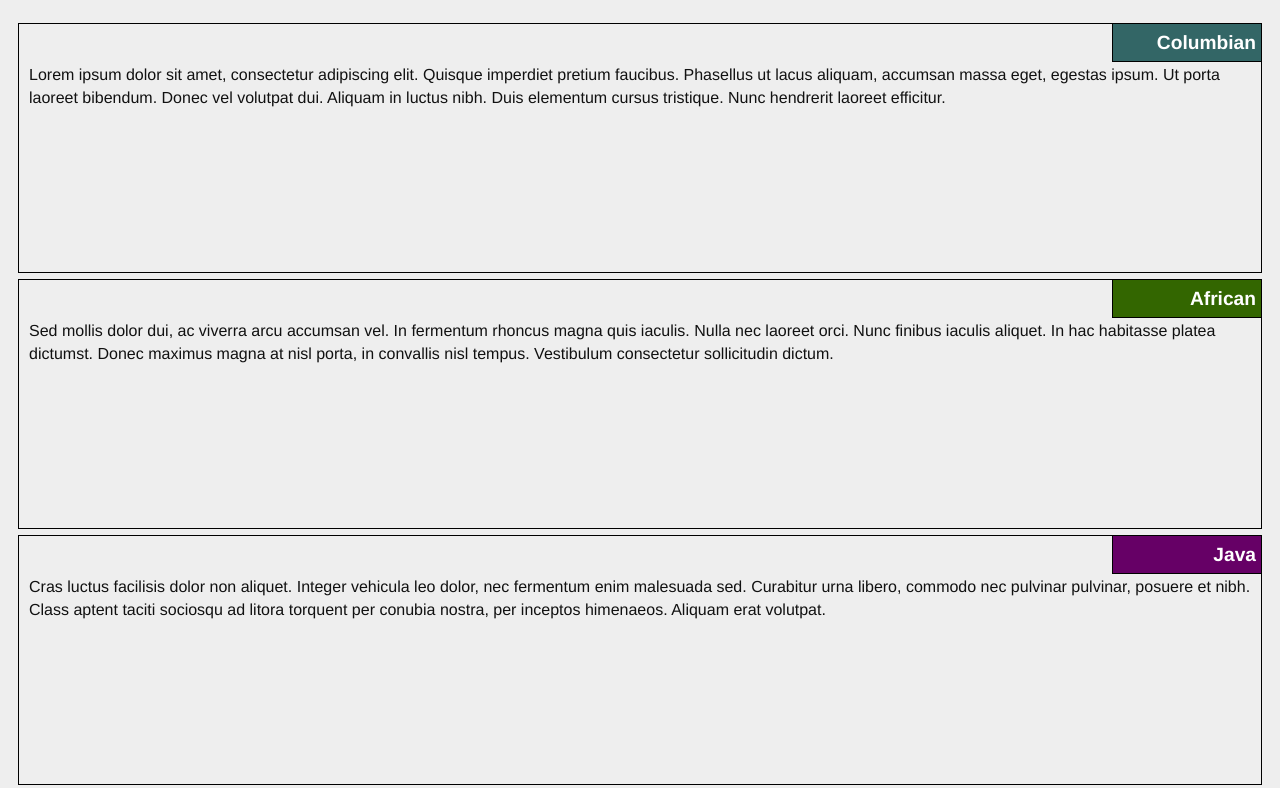
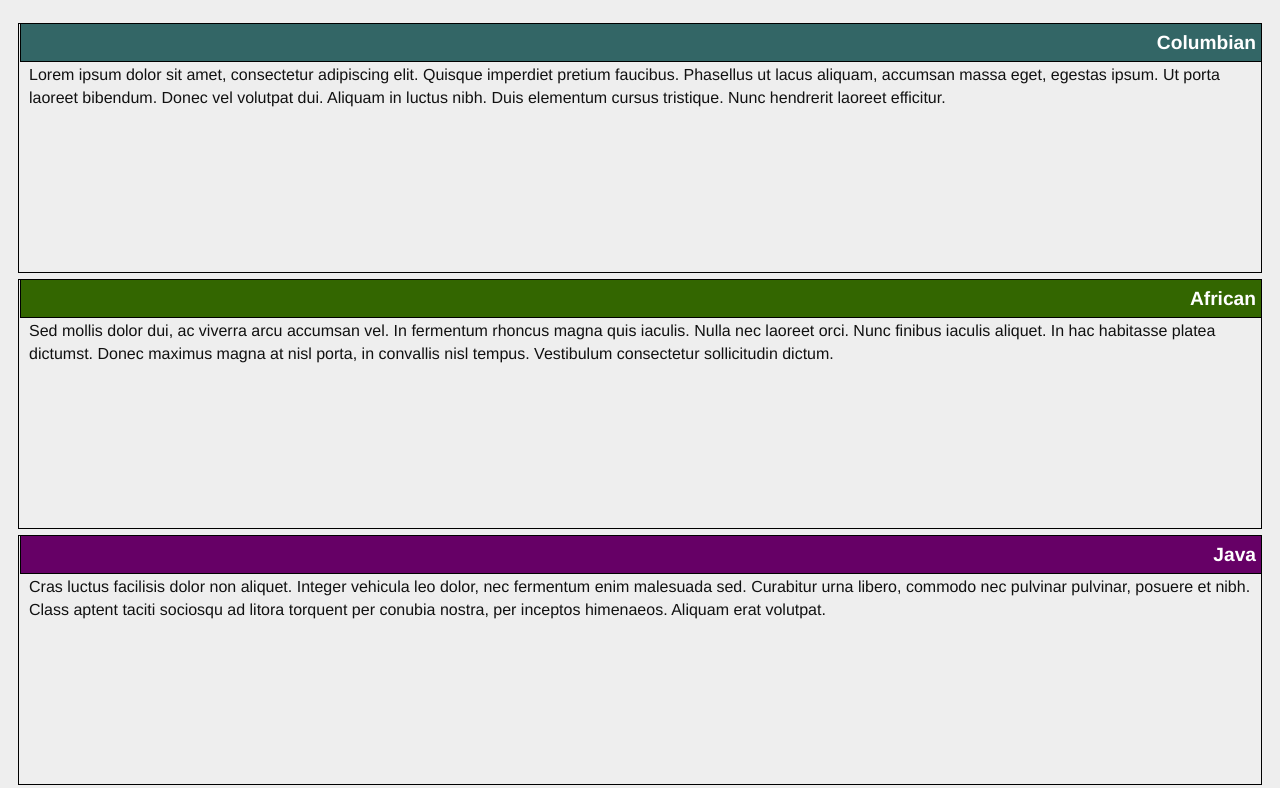
Before and after one commit to k2ed/first-site, a PHP site: page / in a window 1280 px wide. Shown: the part 80-868 px from the top of the page. Run offline with PHP 8.4, Linux system fonts and the light colour scheme; some web fonts are replaced.

Commit message:
Update styles.css

```diff
--- a/module3_assignment/css/styles.css
+++ b/module3_assignment/css/styles.css
@@ -113,7 +113,7 @@ body {
   float: right;
   border: 1px solid black;
 
-  width: 150px;
+  width: 100%;
 
   padding: 5px;
   padding-right: 5px;
```
